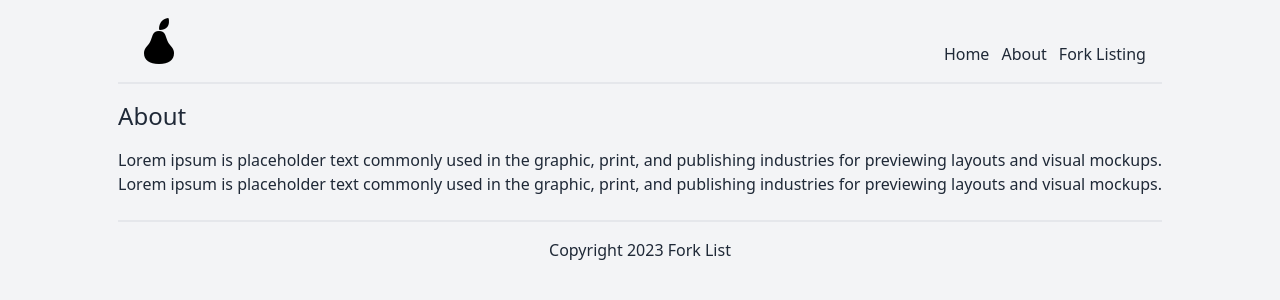
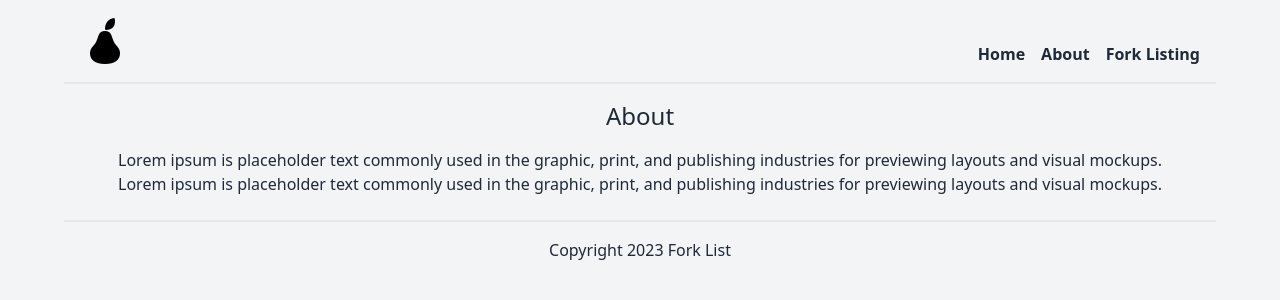
Before and after one commit to sameetghouri/Next-ListApp, a Next.js app: page /about in a window 1280 px wide. Shown: the top 300 px of the page. Built offline with nearby package versions, Linux system fonts and the light colour scheme.

Commit message:
modified

```diff
--- a/app/about/page.js
+++ b/app/about/page.js
@@ -5,7 +5,7 @@ const About = () => {
             <Head>
                 <title>About</title>
             </Head>
-            <div>
+            <div className='flex flex-col items-center px-4'>
                 <h1 className='text-2xl pb-4'>About</h1>
                 <p>Lorem ipsum is placeholder text commonly used in the graphic, print, and publishing industries for previewing layouts and visual mockups.</p>
                 <p>Lorem ipsum is placeholder text commonly used in the graphic, print, and publishing industries for previewing layouts and visual mockups.</p>
--- /dev/null
+++ b/app/forks/[id].js
@@ -0,0 +1,7 @@
+const Details = () => {
+    return ( <div>
+        <h1>Details</h1>
+    </div> );
+}
+
+export default Details;
--- a/app/forks/page.js
+++ b/app/forks/page.js
@@ -10,11 +10,11 @@ const  forks = async () => {
     const res = await fetch('https://jsonplaceholder.typicode.com/users');
     const fdata = await res.json();
 
-    return ( <div >
+    return ( <div className='flex flex-col items-center'>
         <h1 className='text-2xl pb-4'>Forks</h1>
         {fdata.map(item =>(
-            <div className=" p-2 m-2 rounded bg-slate-200 border-l-8 hover:border-l-cyan-700 " key={item.id}>
-                  <Link href=''>
+            <div className=" p-2 my-2 w-10/12 rounded bg-slate-200 border-l-8 hover:border-l-cyan-700 " key={item.id}>
+                  <Link href={'/forks/'+item.id}>
                     <p>{item.name}</p>
                     </Link>
             </div>
--- a/app/layout.js
+++ b/app/layout.js
@@ -11,7 +11,7 @@ export default function RootLayout({ children }) {
   return (
     <html lang="en">
       <body className='bg-gray-100 flex justify-center'>
-        <main className=' text-gray-800 font-nuni max-w-7xl'>
+        <main className=' text-gray-800 w-full font-nuni max-w-6xl'>
         <Nav />
         {children}
         <Footer/>
--- a/app/not-found.js
+++ b/app/not-found.js
@@ -6,9 +6,9 @@ import { useEffect } from "react";
 const notFound = () => {
     const router = useRouter();
     useEffect(() => {
-        setTimeout(() => {
-            router.push("/");
-        }, 3000);
+        // setTimeout(() => {
+        //     router.push("/");
+        // }, 3000);
     }, []);
     return ( <div className="h-screen w-full flex flex-col items-center justify-center">
         <h1 className="text-3xl">404</h1>
--- a/app/page.js
+++ b/app/page.js
@@ -10,7 +10,7 @@ export default function Home() {
     <Head>
       <title>Forks Listing | Home</title>
     </Head>
-    <div className='flex flex-col items-center'>
+    <div className='flex flex-col items-center px-4'>
 
      <h1 className='text-2xl  pb-4' >HomePage</h1>
      <p>Lorem ipsum is placeholder text commonly used in the graphic, print, and publishing industries for previewing layouts and visual mockups.</p>
--- a/components/Nav.js
+++ b/components/Nav.js
@@ -2,13 +2,13 @@ import Link  from 'next/link';
 import Image from 'next/image';
 const Nav = () => {
     return (
-    <nav className='w-full mb-4 p-4 flex gap-3 justify-end items-end border-b-2'>
+    <nav className='w-full mb-4 p-4 flex gap-4 justify-end items-end border-b-2'>
         <div className='mr-auto '>
         <Image src="/logo.png" alt='logo' width={50} height={50} />
         </div>
-        <Link href="/" className='hover:text-sky-600'>Home</Link>
-        <Link href="/about" className='hover:text-sky-600' >About</Link>
-        <Link href="/forks" className='hover:text-sky-600'>Fork Listing</Link>
+        <Link href="/" className='hover:text-sky-600 font-semibold'>Home</Link>
+        <Link href="/about" className='hover:text-sky-600 font-semibold' >About</Link>
+        <Link href="/forks" className='hover:text-sky-600 font-semibold'>Fork Listing</Link>
 
     </nav>);
 }
```
